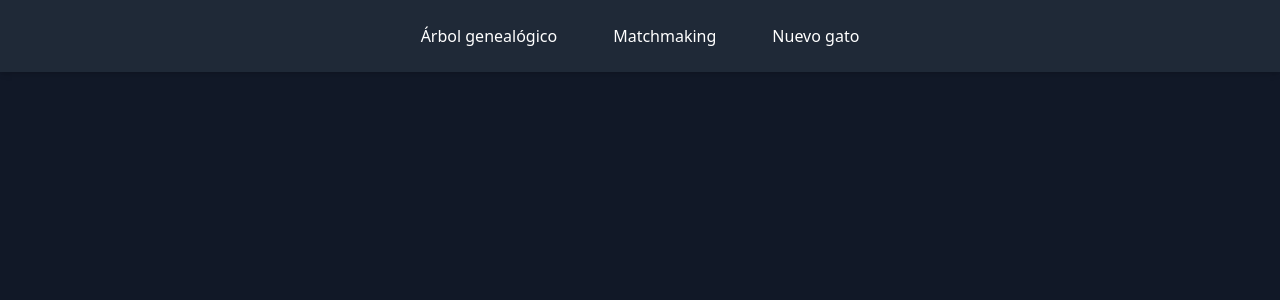
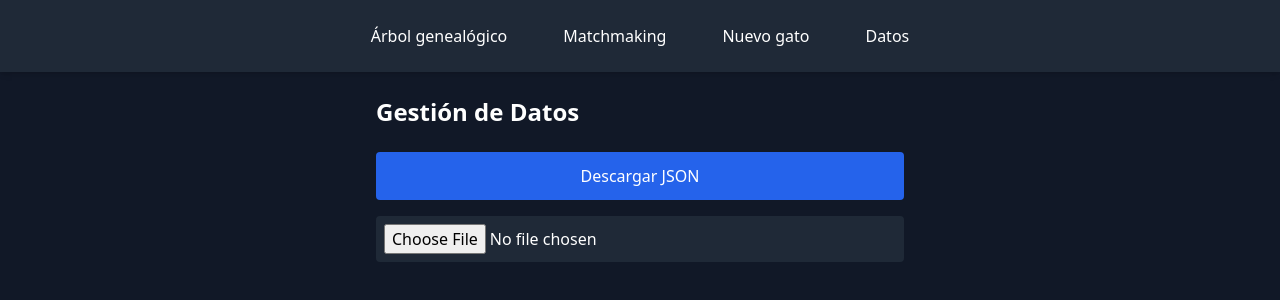
Before and after one commit to AramisMencia/MewgenicsWebApp, a React (Vite) app in the folder MewGenicsWebApp/client/: page /data in a window 1280 px wide. Shown: the top 300 px of the page. Built offline with nearby package versions, Linux system fonts and the light colour scheme.

Commit message:
Sistema de import/export para guardar los gatos terminado. El programa ya es funcional y en estado Beta. Se corrigieron errores

```diff
--- a/MewGenicsWebApp/client/src/App.tsx
+++ b/MewGenicsWebApp/client/src/App.tsx
@@ -3,6 +3,7 @@ import Navbar from "./components/Navbar";
 import Matchmaking from "./pages/Matchmaking";
 import Genealogy from "./pages/Genealogy";
 import CreateCat from "./pages/CreateCat";
+import DataManager from "./pages/DataManager";
 
 function App() {
   return (
@@ -13,6 +14,7 @@ function App() {
           <Route path="/" element={<Genealogy />} />
           <Route path="/matchmaking" element={<Matchmaking />} />
           <Route path="/create" element={<CreateCat />} />
+          <Route path="/data" element={<DataManager />} />
         </Routes>
       </div>
     </div>
--- a/MewGenicsWebApp/client/src/components/Navbar.tsx
+++ b/MewGenicsWebApp/client/src/components/Navbar.tsx
@@ -22,6 +22,12 @@ const Navbar = () => {
       >
         Nuevo gato
       </Link>
+      <Link
+        to="/data"
+        className="hover:bg-gray-700 px-4 py-2 rounded transition"
+      >
+        Datos
+      </Link>
     </header>
   );
 };
--- a/MewGenicsWebApp/client/src/pages/DataManager.tsx
+++ b/MewGenicsWebApp/client/src/pages/DataManager.tsx
@@ -0,0 +1,63 @@
+import React, { useRef } from "react";
+
+export default function DataManager() {
+  const fileInputRef = useRef<HTMLInputElement>(null);
+
+  // DESCARGAR
+  const handleExport = async () => {
+    const res = await fetch("/api/cats/export");
+    const data = await res.json();
+
+    const blob = new Blob([JSON.stringify(data, null, 2)], {
+      type: "application/json"
+    });
+
+    const url = URL.createObjectURL(blob);
+    const a = document.createElement("a");
+    a.href = url;
+    a.download = "cats_backup.json";
+    a.click();
+  };
+
+  // SUBIR
+  const handleImport = async (e: React.ChangeEvent<HTMLInputElement>) => {
+    const file = e.target.files?.[0];
+    if (!file) return;
+
+    const text = await file.text();
+    const json = JSON.parse(text);
+
+    await fetch("/api/cats/import", {
+      method: "POST",
+      headers: {
+        "Content-Type": "application/json"
+      },
+      body: JSON.stringify(json)
+    });
+
+    alert("Datos cargados correctamente");
+  };
+
+  return (
+    <div className="p-6 text-white max-w-xl mx-auto">
+      <h1 className="text-2xl font-bold mb-6">Gestión de Datos</h1>
+
+      <div className="space-y-4">
+        <button
+          onClick={handleExport}
+          className="w-full bg-blue-600 hover:bg-blue-700 p-3 rounded"
+        >
+          Descargar JSON
+        </button>
+
+        <input
+          type="file"
+          accept=".json"
+          ref={fileInputRef}
+          onChange={handleImport}
+          className="w-full bg-gray-800 p-2 rounded"
+        />
+      </div>
+    </div>
+  );
+}
```
Also changed, not shown: 1 other file (tests, documents, lock files or other folders).
